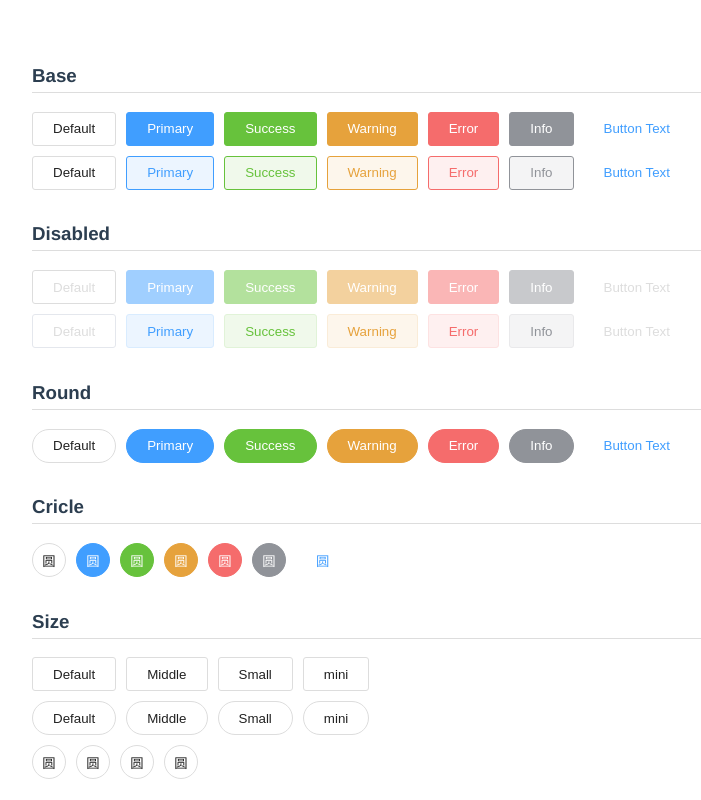
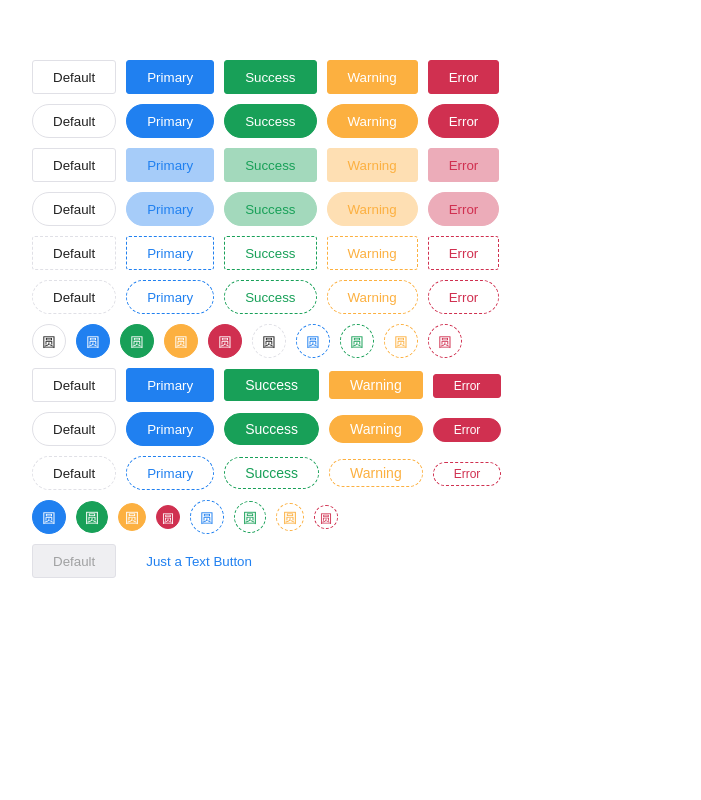
Before and after one commit to ATaoyoyo/t-ui, a Vue app: page / in a window 1280 px wide. Shown: the top 800 px of the page, without its empty margins (233-934 px from the left). Built offline with nearby package versions, Linux system fonts and the light colour scheme.

Commit message:
button组件主题色修改

```diff
--- a/src/App.vue
+++ b/src/App.vue
@@ -1,97 +1,10 @@
-<script setup lang="ts"></script>
+<script setup lang="ts">
+import Buttons from '@/demo/buttons.vue'
+</script>
 
 <template>
-  <div style="margin-bottom: 10px">
-    <h3>Base</h3>
-    <TButton type="default">Default</TButton>
-    <TButton type="primary">Primary</TButton>
-    <TButton type="success">Success</TButton>
-    <TButton type="warning">Warning</TButton>
-    <TButton type="error">Error</TButton>
-    <TButton type="info">Info</TButton>
-    <TButton type="text">Button Text</TButton>
-    <div></div>
-    <TButton plain type="default">Default</TButton>
-    <TButton plain type="primary">Primary</TButton>
-    <TButton plain type="success">Success</TButton>
-    <TButton plain type="warning">Warning</TButton>
-    <TButton plain type="error">Error</TButton>
-    <TButton plain type="info">Info</TButton>
-    <TButton plain type="text">Button Text</TButton>
-  </div>
-
-  <div style="margin-bottom: 10px">
-    <h3>Disabled</h3>
-    <TButton disabled type="default">Default</TButton>
-    <TButton disabled type="primary">Primary</TButton>
-    <TButton disabled type="success">Success</TButton>
-    <TButton disabled type="warning">Warning</TButton>
-    <TButton disabled type="error">Error</TButton>
-    <TButton disabled type="info">Info</TButton>
-    <TButton disabled type="text">Button Text</TButton>
-    <div></div>
-    <TButton plain disabled type="default">Default</TButton>
-    <TButton plain disabled type="primary">Primary</TButton>
-    <TButton plain disabled type="success">Success</TButton>
-    <TButton plain disabled type="warning">Warning</TButton>
-    <TButton plain disabled type="error">Error</TButton>
-    <TButton plain disabled type="info">Info</TButton>
-    <TButton plain disabled type="text">Button Text</TButton>
-  </div>
-
-  <div style="margin-bottom: 10px">
-    <h3>Round</h3>
-    <TButton round type="default">Default</TButton>
-    <TButton round type="primary">Primary</TButton>
-    <TButton round type="success">Success</TButton>
-    <TButton round type="warning">Warning</TButton>
-    <TButton round type="error">Error</TButton>
-    <TButton round type="info">Info</TButton>
-    <TButton round type="text">Button Text</TButton>
-  </div>
-
-  <div style="margin-bottom: 10px">
-    <h3>Cricle</h3>
-    <TButton type="default" circle>圆</TButton>
-    <TButton type="primary" circle>圆</TButton>
-    <TButton type="success" circle>圆</TButton>
-    <TButton type="warning" circle>圆</TButton>
-    <TButton type="error" circle>圆</TButton>
-    <TButton type="info" circle>圆</TButton>
-    <TButton type="text" circle>圆</TButton>
-  </div>
-
-  <div>
-    <h3>Size</h3>
-    <TButton>Default</TButton>
-    <TButton size="middle">Middle</TButton>
-    <TButton size="small">Small</TButton>
-    <TButton size="mini">mini</TButton>
-    <div></div>
-    <TButton round>Default</TButton>
-    <TButton round size="middle">Middle</TButton>
-    <TButton round size="small">Small</TButton>
-    <TButton round size="mini">mini</TButton>
-    <div></div>
-    <TButton size="default" type="default" circle>圆</TButton>
-    <TButton size="middle" type="default" circle>圆</TButton>
-    <TButton size="small" type="default" circle>圆</TButton>
-    <TButton size="mini" type="default" circle>圆</TButton>
-  </div>
-
-  <div>
-    <h3>Button Group</h3>
-    <TButtonGroup>
-      <TButton type="primary">Prev Button</TButton>
-      <TButton type="primary">Next Button</TButton>
-    </TButtonGroup>
-
-    <div></div>
-    <TButtonGroup>
-      <TButton type="primary">One Button</TButton>
-      <TButton disabled type="primary">Two Button</TButton>
-      <TButton type="primary">Three Button</TButton>
-    </TButtonGroup>
+  <div id="app">
+    <Buttons />
   </div>
 </template>
 
@@ -101,16 +14,5 @@
   color: #2c3e50;
   margin: 60px auto;
   width: 750px;
-
-  h3 {
-    padding: 5px 0;
-    text-align: left;
-    border-bottom: 1px solid #ddd;
-  }
-
-  button {
-    margin-right: 10px;
-    margin-bottom: 10px !important;
-  }
 }
 </style>
--- /dev/null
+++ b/src/demo/buttons.vue
@@ -0,0 +1,114 @@
+<template lang="">
+  <div class="button">
+    <div>
+      <TButton>Default</TButton>
+      <TButton type="primary">Primary</TButton>
+      <TButton type="success">Success</TButton>
+      <TButton type="warning">Warning</TButton>
+      <TButton type="error">Error</TButton>
+    </div>
+
+    <div>
+      <TButton round>Default</TButton>
+      <TButton round type="primary">Primary</TButton>
+      <TButton round type="success">Success</TButton>
+      <TButton round type="warning">Warning</TButton>
+      <TButton round type="error">Error</TButton>
+    </div>
+
+    <div>
+      <TButton plain>Default</TButton>
+      <TButton plain type="primary">Primary</TButton>
+      <TButton plain type="success">Success</TButton>
+      <TButton plain type="warning">Warning</TButton>
+      <TButton plain type="error">Error</TButton>
+    </div>
+
+    <div>
+      <TButton round plain>Default</TButton>
+      <TButton round plain type="primary">Primary</TButton>
+      <TButton round plain type="success">Success</TButton>
+      <TButton round plain type="warning">Warning</TButton>
+      <TButton round plain type="error">Error</TButton>
+    </div>
+
+    <div>
+      <TButton dashed>Default</TButton>
+      <TButton dashed type="primary">Primary</TButton>
+      <TButton dashed type="success">Success</TButton>
+      <TButton dashed type="warning">Warning</TButton>
+      <TButton dashed type="error">Error</TButton>
+    </div>
+
+    <div>
+      <TButton round dashed>Default</TButton>
+      <TButton round dashed type="primary">Primary</TButton>
+      <TButton round dashed type="success">Success</TButton>
+      <TButton round dashed type="warning">Warning</TButton>
+      <TButton round dashed type="error">Error</TButton>
+    </div>
+
+    <div>
+      <TButton circle>圆</TButton>
+      <TButton circle type="primary">圆</TButton>
+      <TButton circle type="success">圆</TButton>
+      <TButton circle type="warning">圆</TButton>
+      <TButton circle type="error">圆</TButton>
+      <TButton dashed circle>圆</TButton>
+      <TButton dashed circle type="primary">圆</TButton>
+      <TButton dashed circle type="success">圆</TButton>
+      <TButton dashed circle type="warning">圆</TButton>
+      <TButton dashed circle type="error">圆</TButton>
+    </div>
+
+    <div>
+      <TButton>Default</TButton>
+      <TButton type="primary">Primary</TButton>
+      <TButton size="middle" type="success">Success</TButton>
+      <TButton size="small" type="warning">Warning</TButton>
+      <TButton size="mini" type="error">Error</TButton>
+    </div>
+
+    <div>
+      <TButton round>Default</TButton>
+      <TButton round type="primary">Primary</TButton>
+      <TButton round size="middle" type="success">Success</TButton>
+      <TButton round size="small" type="warning">Warning</TButton>
+      <TButton round size="mini" type="error">Error</TButton>
+    </div>
+
+    <div>
+      <TButton dashed round>Default</TButton>
+      <TButton dashed round type="primary">Primary</TButton>
+      <TButton dashed round size="middle" type="success">Success</TButton>
+      <TButton dashed round size="small" type="warning">Warning</TButton>
+      <TButton dashed round size="mini" type="error">Error</TButton>
+    </div>
+
+    <div>
+      <TButton circle type="primary">圆</TButton>
+      <TButton size="middle" circle type="success">圆</TButton>
+      <TButton size="small" circle type="warning">圆</TButton>
+      <TButton size="mini" circle type="error">圆</TButton>
+      <TButton dashed circle type="primary">圆</TButton>
+      <TButton size="middle" dashed circle type="success">圆</TButton>
+      <TButton size="small" dashed circle type="warning">圆</TButton>
+      <TButton size="mini" dashed circle type="error">圆</TButton>
+    </div>
+
+    <div>
+      <TButton plain disabled>Default</TButton>
+      <TButton text>Just a Text Button</TButton>
+    </div>
+  </div>
+</template>
+<script lang="ts">
+export default {
+  name: 'Buttons',
+}
+</script>
+<style lang="less" scoped>
+button {
+  margin: 0 10px 10px 0;
+}
+</style>
--- a/src/package/button/src/button.vue
+++ b/src/package/button/src/button.vue
@@ -9,6 +9,8 @@
         'is-disabled': disabled,
         'is-round': round,
         'is-plain': plain,
+        'is-dashed': dashed,
+        'is-text': text,
       },
     ]"
     @click="onClick($event)"
@@ -36,6 +38,10 @@ export default defineComponent({
     round: Boolean,
 
     plain: Boolean,
+
+    dashed: Boolean,
+
+    text: Boolean,
   },
 
   setup(_props, ctx) {
--- a/src/package/button/style/index.less
+++ b/src/package/button/style/index.less
@@ -7,59 +7,24 @@
   success: @success;
   warning: @warning;
   error: @error;
-  info: @info;
-}
-
-
-#hoverType() {
-  @default: @hoverDefault;
-  @primary: @hoverPrimary;
-  @success: @hoverSuccess;
-  @warning: @hoverWarning;
-  @error: @hoverError;
-  @info: @hoverInfo;
-}
-
-#disabledType() {
-  @default: @disabledDefault;
-  @primary: @disabledPrimary;
-  @success: @disabledSuccess;
-  @warning: @disabledWarning;
-  @error: @disabledError;
-  @info: @disabledInfo;
-}
-
-#plainType() {
-  @default: @plainDefault;
-  @primary: @plainPrimary;
-  @success: @plainSuccess;
-  @warning: @plainWarning;
-  @error: @plainError;
-  @info: @plainInfo;
-}
-
-#plainDisabledType() {
-  @default: @plainDefaultDisabled;
-  @primary: @plainPrimaryDisabled;
-  @success: @plainSuccessDisabled;
-  @warning: @plainWarningDisabled;
-  @error: @plainErrorDisabled;
-  @info: @plainInfoDisabled;
-}
-
-#plainBorderDisabledType() {
-  @default: @plainDefaultBorderDisabled;
-  @primary: @plainPrimaryBorderDisabled;
-  @success: @plainSuccessBorderDisabled;
-  @warning: @plainWarningBorderDisabled;
-  @error: @plainErrorBorderDisabled;
-  @info: @plainInfoBorderDisabled;
-}
+};
 
 @sizeTypes: {
   middle: 32px;
-  small: 30px;
-  mini: 28px;
+  small: 28px;
+  mini: 24px;
+};
+
+button {
+  padding: 0 20px;
+  height: 34px;
+  text-align: center;
+  border: 1px solid #f1f1f1;
+  outline: none;
+  background-color: #fff;
+  box-sizing: border-box;
+  border-radius: 3px;
+  cursor: pointer;
 }
 
 .t-button {
@@ -68,47 +33,58 @@
 
   each(@types, {
       &.is-@{key} {
-        color: if((@key =default) or (@key=text), @textBlack, @textWhite);
-        background-color: if(@key =text, @textWhite, @value);
-        border: 1px solid if(@key =default, @textBorder, @value);
+        color: if((@key =default) or (@key=text), @text-black, @text-white);
+        background-color: if(@key =text, @text-white, @value);
+        border: 1px solid if(@key =default, @text-border, @value);
         border-width: if(@key =text, 0, 1px);
 
         &:hover,
         &:focus {
-          color: if(@key =default, @primary, @textWhite);
-          background-color: #hoverType[@@key];
-          border: 1px solid #hoverType[@@key];
-          border-width: if(@key =text, 0, 1px);
+          color: if(@key =default, @primary, @text-white);
+          border: 1px solid if(@key =default, @primary, tint(@value, 10%));
+          background-color: tint(@value, 10%);
+        }
+
+        &.is-plain {
+          @plainValue: tint(@value, 60%);
+          color: if(@key =default, @text-black, @value);
+          background-color: @plainValue;
+          border: 1px solid if(@key=default, @text-border, @plainValue);
+
+          &:hover,
+          &:focus {
+            @selectValue: @plainValue;
+            // color: if(@key =default, @primary, @text-white);
+            background-color: tint(@selectValue, 10%);
+            border: 1px solid if(@key=default, @primary, tint(@selectValue, 10%));
+          }
+        }
+
+        &.is-dashed {
+          color: if(@key =default, @text-black, @value);
+          background-color: @default;
+          border: 1px dashed if(@key=default, @text-border, @value);
+
+          &:hover,
+          &:focus {
+            @selectValue: tint(@value, 30%);
+            color: if(@key =default, @primary, @selectValue);
+            background-color: @default;
+            border: 1px dashed if(@key=default, @primary, tint(@selectValue, 10%));
+          }
         }
 
         &.is-disabled {
+          color: @text-gray;
+          background-color: @disabled;
+          border-color: @text-border;
           cursor: not-allowed;
 
-          &.is-@{key} {
-            @borderColor: #disabledType[@@key]; color: if(@key =default, @textBorder, @textWhite);
-            background-color: #disabledType[@@key];
-            border: 1px solid if(@key=default, @textBorder, @borderColor);
-          }
-        }
-
-        &.is-plain {
-          color: if(@key =default, @textBlack, @value);
-          background-color: #plainType[@@key];
-          border: 1px solid if(@key=default, @textBorder, @value);
-
-          &:hover,
-          &:focus {
-            color: if(@key =default, @primary, @textWhite);
-            background-color: @value;
-            border: 1px solid if(@key=default, @primary, @value);
-          }
-
-          @disabledTextColor: #plainBorderDisabledType[@@key];
-
-          &.is-disabled {
-            color: if(@key =default, @textBorder, @value);
-            background-color: #plainDisabledType[@@key];
-            border: 1px solid #plainBorderDisabledType[@@key];
+          &:hover, &:focus {
+            color: @text-gray;
+            background-color: @disabled;
+            border-color: @text-border;
+            cursor: not-allowed;
           }
         }
 
@@ -123,36 +99,40 @@
           border-radius: 50%;
 
           each(@sizeTypes, {
-              &.@{key} {
+            &.is-@{key} {
               width: @value;
               height: @value;
+              font-size: if(@key=mini,  @font-mini, @font-base);
             }
+          })
         }
 
-          )
       }
 
       each(@sizeTypes, {
-            &.@{key} {
+        &.is-@{key} {
           height: @value;
+          font-size: if(@key=mini,  @font-mini, @font-base);
         }
-          }
-
-        )
-      }
+      })
 
       &.is-text {
-        color: @primary;
-        background-color: @textWhite;
+        &.is-@{key} {
+          color: if(@key=default, @primary, @value);
+          background-color: @text-white;
           border: none;
 
-        &:hover {
-          color: @hoverPrimary;
+        &:hover,
+        &:focus{
+          color: tint(if(@key=default, @primary, @value), 20%);
+          background-color: transparent;
+          border: none;
         }
 
         &.is-disabled {
-          color: @textBorder;
+          color: @text-gray;
           cursor: not-allowed;
+          }
         }
       }
     }
--- a/src/style/common.less
+++ b/src/style/common.less
@@ -2,15 +2,3 @@
   font-size: 14px;
   font-weight: 450;
 }
-
-button {
-  padding: 0 20px;
-  height: 34px;
-  text-align: center;
-  border: 1px solid #f1f1f1;
-  outline: none;
-  background-color: #fff;
-  box-sizing: border-box;
-  border-radius: 3px;
-  cursor: pointer;
-}
```
Also changed, not shown: src/style/theme.less (+17 -43 lines), 1 other file (tests, documents, lock files or other folders). Lines whose indentation alone changed are shown as unchanged.
